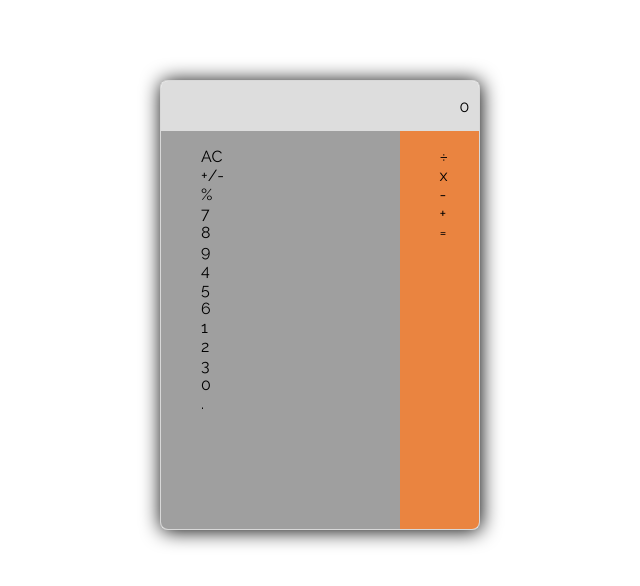
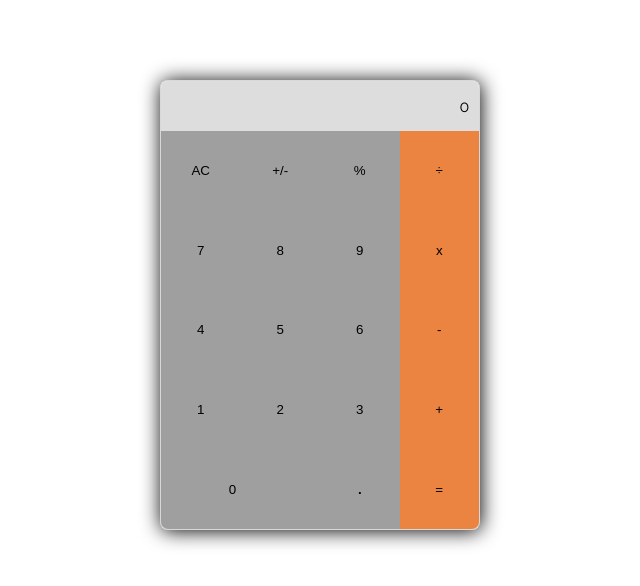
Before and after one commit to Bateyjosue/math-Magician, a React (Create React App) app: page / in a window 1280 px wide. Shown: the top 586 px of the page, without its empty margins (320-960 px from the left). Built offline with nearby package versions, Linux system fonts and the light colour scheme.

Commit message:
Add event Handline to the button to make calculation

```diff
--- a/src/components/Calculator.js
+++ b/src/components/Calculator.js
@@ -1,44 +1,58 @@
 import React from 'react';
+// import Operator from './Operator';
+// import Operand from './Operand';
+import calculate from '../logic/calculate';
 
 export default class Calculator extends React.Component {
   constructor(props) {
     super(props);
-    this.state = {};
+    this.state = {
+      total: null,
+      next: null,
+      operation: null,
+    };
+  }
+
+  handleClick = (e) => {
+    const data = e.target.textContent;
+    const calculation = calculate(this.state, data);
+    this.setState(calculation);
   }
 
   render() {
+    const { total, next, operation } = this.state;
     return (
       <div className="calc">
         <div className="screen">
-          0
+          { next || operation || total || 0}
         </div>
         <div className="operation">
-          <ul>
-            <li>÷</li>
-            <li>x</li>
-            <li>-</li>
-            <li>+</li>
-            <li>=</li>
-          </ul>
+          <div>
+            <button type="button" onClick={this.handleClick} value="&divide;">÷</button>
+            <button type="button" onClick={this.handleClick} value="x">x</button>
+            <button type="button" onClick={this.handleClick} value="-">-</button>
+            <button type="button" onClick={this.handleClick} value="+">+</button>
+            <button type="button" onClick={this.handleClick} value="=">=</button>
+          </div>
         </div>
         <div className="operand">
-          <ul>
-            <li>AC</li>
-            <li>+/-</li>
-            <li>%</li>
-            <li>7</li>
-            <li>8</li>
-            <li>9</li>
-            <li>4</li>
-            <li>5</li>
-            <li>6</li>
-            <li>1</li>
-            <li>2</li>
-            <li>3</li>
-            <li>0</li>
-            <li />
-            <li>.</li>
-          </ul>
+          <div>
+            <button type="button" onClick={this.handleClick} value="AC">AC</button>
+            <button type="button" onClick={this.handleClick} value="&plusmn;">+/-</button>
+            <button type="button" onClick={this.handleClick} value="%">%</button>
+            <button type="button" onClick={this.handleClick} value="7">7</button>
+            <button type="button" onClick={this.handleClick} value="8">8</button>
+            <button type="button" onClick={this.handleClick} value="9">9</button>
+            <button type="button" onClick={this.handleClick} value="4">4</button>
+            <button type="button" onClick={this.handleClick} value="5">5</button>
+            <button type="button" onClick={this.handleClick} value="6">6</button>
+            <button type="button" onClick={this.handleClick} value="1">1</button>
+            <button type="button" onClick={this.handleClick} value="2">2</button>
+            <button type="button" onClick={this.handleClick} value="3">3</button>
+            <button type="button" onClick={this.handleClick} value="0">0</button>
+            <button type="button"> </button>
+            <button type="button" onClick={this.handleClick} value=".">.</button>
+          </div>
         </div>
       </div>
     );
```
